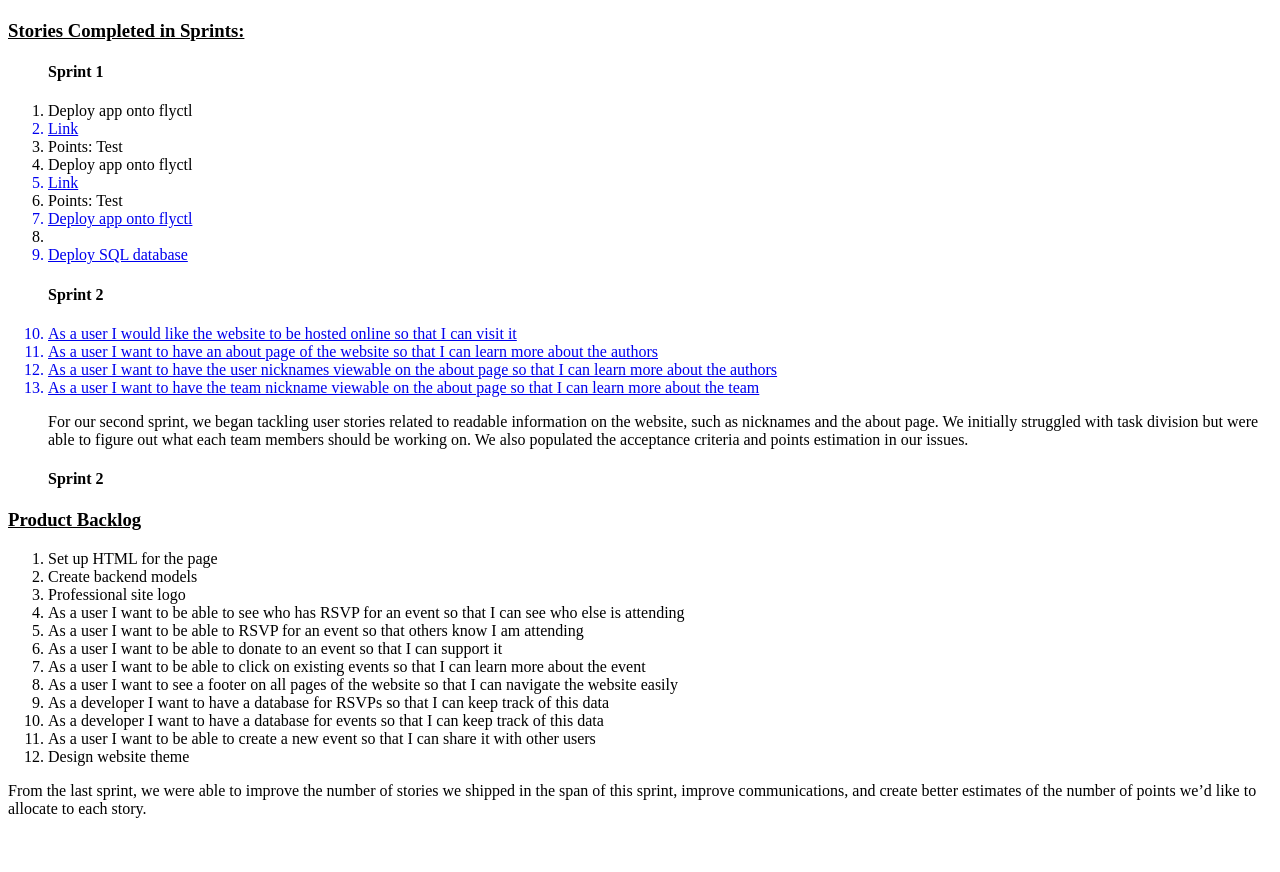
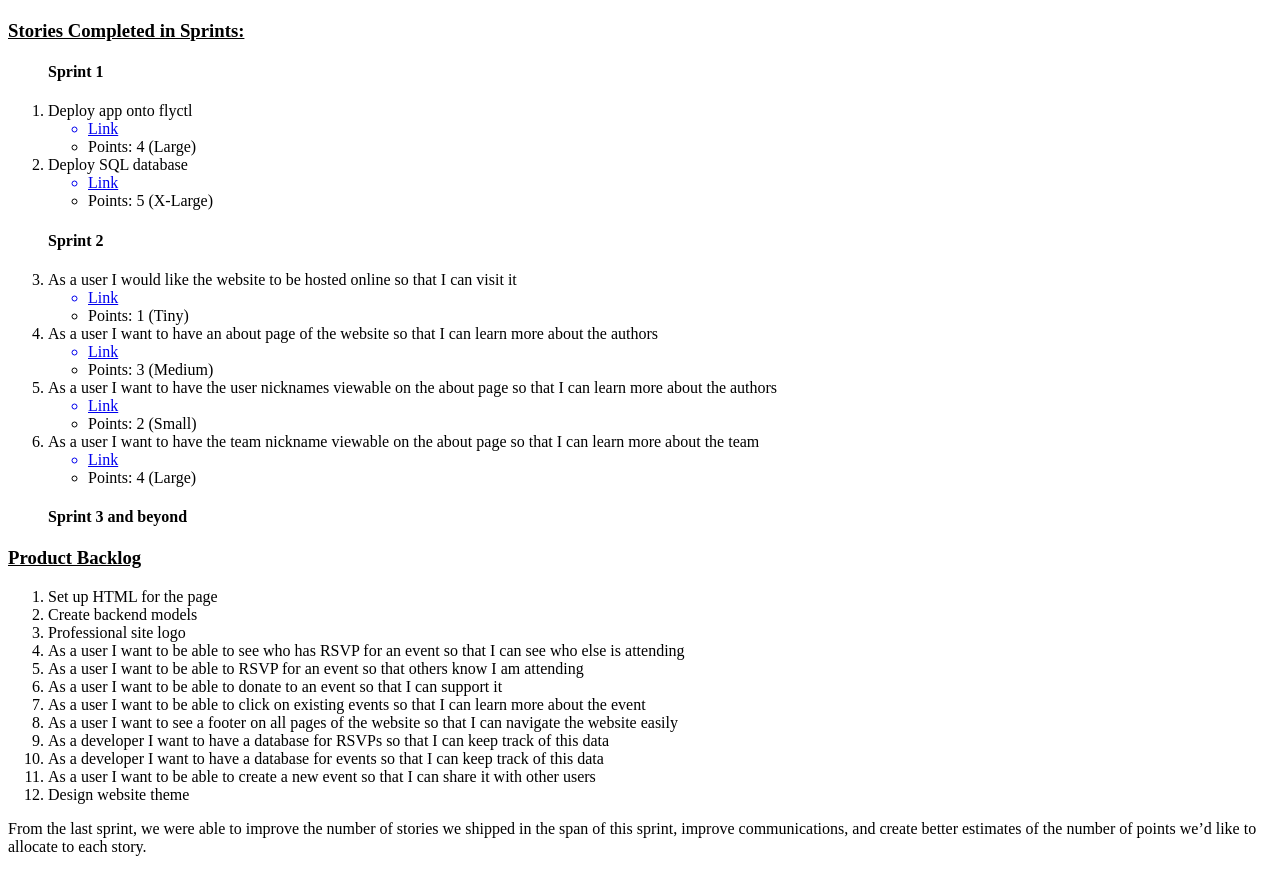
Before and after one commit to xuejiatong/project-gang-report, a plain HTML site: page index.html in a window 1280 px wide. Shown: the part 904-1776 px from the top of the page. Before the commit the page ends 1738 px from the top, so only its background shows below. Drawn offline with Linux system fonts and the light colour scheme.

Commit message:
Update index.html

```diff
--- a/index.html
+++ b/index.html
@@ -43,21 +43,37 @@
     <ol>
       	<h4>Sprint 1</h4>
 	    <li>Deploy app onto flyctl</li>
+	      <ul>
 	    	<a href="https://github.com/yale-mgt-660-fall-2022/class-project-project-gang/issues/2"><li>Link</li></a>
-	    	<li>Points: Test</li>
-	    <li>Deploy app onto flyctl</li>
-	    	<a href="https://github.com/yale-mgt-660-fall-2022/class-project-project-gang/issues/2"><li>Link</li></a>
-	    	<li>Points: Test</li>
-        <a href="https://github.com/yale-mgt-660-fall-2022/class-project-project-gang/issues/2"><li>Deploy app onto flyctl</li></a>
-	    <li></li>
-        <a href="https://github.com/yale-mgt-660-fall-2022/class-project-project-gang/issues/3"><li>Deploy SQL database</li></a>
+	    	<li>Points: 4 (Large)</li>
+              </ul>
+	    <li>Deploy SQL database</li>
+	      <ul>
+	    	<a href="https://github.com/yale-mgt-660-fall-2022/class-project-project-gang/issues/3"><li>Link</li></a>
+	    	<li>Points: 5 (X-Large)</li>
+              </ul>
         <h4>Sprint 2</h4>
-        <a href="https://github.com/yale-mgt-660-fall-2022/class-project-project-gang/issues/5"><li>As a user I would like the website to be hosted online so that I can visit it</li></a>
-        <a href="https://github.com/yale-mgt-660-fall-2022/class-project-project-gang/issues/16"><li>As a user I want to have an about page of the website so that I can learn more about the authors</li></a>
-        <a href="https://github.com/yale-mgt-660-fall-2022/class-project-project-gang/issues/17"><li>As a user I want to have the user nicknames viewable on the about page so that I can learn more about the authors</li></a>
-        <a href="https://github.com/yale-mgt-660-fall-2022/class-project-project-gang/issues/19"><li>As a user I want to have the team nickname viewable on the about page so that I can learn more about the team</li></a>
-      	<p>For our second sprint, we began tackling user stories related to readable information on the website, such as nicknames and the about page. We initially struggled with task division but were able to figure out what each team members should be working on. We also populated the acceptance criteria and points estimation in our issues.</p>
-	<h4>Sprint 2</h4>
+	    <li>As a user I would like the website to be hosted online so that I can visit it</li>
+	      <ul>
+	    	<a href="https://github.com/yale-mgt-660-fall-2022/class-project-project-gang/issues/5"><li>Link</li></a>
+	    	<li>Points: 1 (Tiny)</li>
+              </ul>
+	    <li>As a user I want to have an about page of the website so that I can learn more about the authors</li>
+	      <ul>
+	    	<a href="https://github.com/yale-mgt-660-fall-2022/class-project-project-gang/issues/16"><li>Link</li></a>
+	    	<li>Points: 3 (Medium)</li>
+              </ul>
+	    <li>As a user I want to have the user nicknames viewable on the about page so that I can learn more about the authors</li>
+	      <ul>
+	    	<a href="https://github.com/yale-mgt-660-fall-2022/class-project-project-gang/issues/17"><li>Link</li></a>
+	    	<li>Points: 2 (Small)</li>
+              </ul>
+	    <li>As a user I want to have the team nickname viewable on the about page so that I can learn more about the team</li>
+	      <ul>
+	    	<a href="https://github.com/yale-mgt-660-fall-2022/class-project-project-gang/issues/19"><li>Link</li></a>
+	    	<li>Points: 4 (Large)</li>
+              </ul>
+        <h4>Sprint 3 and beyond</h4>
     </ol>
   </article>
   <article>
```
